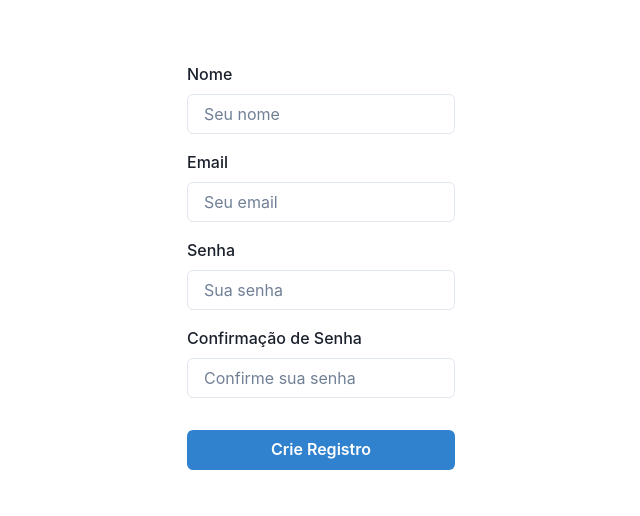
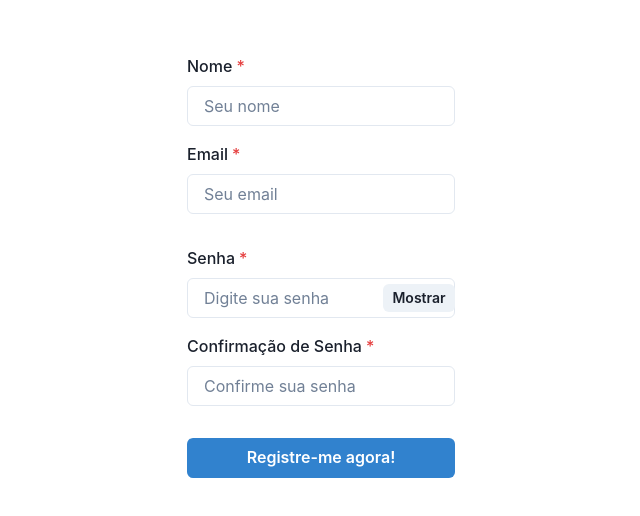
Before and after one commit to ricardo-melo-martins/chakra-ui-skeleton, a React (Create React App) app: page /registro in a window 1280 px wide. Shown: the part 134-650 px from the top of the page, without its empty margins (319-959 px from the left). Built offline with nearby package versions, Linux system fonts and the light colour scheme.

Commit message:
fix Login and Register page

```diff
--- a/src/index.tsx
+++ b/src/index.tsx
@@ -18,6 +18,10 @@ const root = ReactDOM.createRoot(container)
 const router = createBrowserRouter([
   {
     path: "/",
+    element: <LoginPage />,
+  },
+  {
+    path: "/login",
     element: <LoginPage />,
   },
   {
--- a/src/pages/auth/LoginPage.tsx
+++ b/src/pages/auth/LoginPage.tsx
@@ -1,7 +1,7 @@
 /* TODO:
 - onLogin message api error
 */
-import { Input, Button, FormControl, FormLabel, Box, Flex, Stack } from '@chakra-ui/react';
+import { Input, Button, FormControl, FormLabel, Box, Flex, Stack, InputGroup, InputRightElement, useDisclosure } from '@chakra-ui/react';
 import { redirect } from 'react-router-dom';
 import { useForm } from 'react-hook-form';
 import HttpClient from '../../config/api/httpClient';
@@ -14,6 +14,8 @@ type LoginFormData = {
 function LoginPage() {
 
     const { register, formState: { errors, isSubmitting }, handleSubmit } = useForm<LoginFormData>()
+
+    const { isOpen, onToggle } = useDisclosure();
 
     const onLogin = async (data: LoginFormData) => {
         try{
@@ -40,7 +42,7 @@ function LoginPage() {
 
                 <Stack spacing={4}>
 
-                    <FormControl>
+                    <FormControl isRequired>
                         <FormLabel>Email</FormLabel>
                         <Input
                             type="email"
@@ -50,13 +52,21 @@ function LoginPage() {
                         {errors.email && <span style={{ color: 'red' }}>Email inválido</span>}
                     </FormControl>
 
-                    <FormControl mt={4}>
-                        <FormLabel>Senha</FormLabel>
+                    <FormControl id="senha" isRequired mt={4}>
+                        <FormLabel htmlFor='password'>Senha</FormLabel>
+                        <InputGroup size='md'>
                         <Input
-                            type="password"
-                            placeholder="Digite sua senha"
+                            id='password'
+                            type={isOpen ? 'text' : 'password'}
+                            placeholder='Digite sua senha'
                             {...register("senha", { required: true, minLength: 6 })}
                         />
+                        <InputRightElement width='4.5rem'>
+                            <Button h='1.75rem' size='sm' onClick={onToggle}>
+                            {isOpen ? 'Esconder' : 'Mostrar'}
+                            </Button>
+                        </InputRightElement>
+                        </InputGroup>
                         {errors.senha && <span style={{ color: 'red' }}>Senha deve ter pelo menos 6 caracteres</span>}
                     </FormControl>
 
--- a/src/pages/auth/RegisterPage.tsx
+++ b/src/pages/auth/RegisterPage.tsx
@@ -1,9 +1,9 @@
 /* TODO:
 - remap data ajustar dados em DTO que são enviados pra /register
-- onRegister message criado
 - onRegister message api error
+- delay para redirecionar para login
 */
-import { Box, Button, Flex, FormControl, FormLabel, Input, Stack } from '@chakra-ui/react';
+import { Box, Button, Flex, FormControl, FormLabel, Input, InputGroup, InputRightElement, Stack, useDisclosure, useToast } from '@chakra-ui/react';
 import { redirect } from 'react-router-dom';
 import { useForm } from 'react-hook-form';
 import HttpClient from '../../config/api/httpClient';
@@ -28,12 +28,25 @@ function RegisterPage() {
 
     const { register, formState: { errors, isSubmitting }, handleSubmit } = useForm<RegisterFormData>()
 
+    const { isOpen, onToggle } = useDisclosure();
+
+    const toast = useToast();
+
     const onRegister = async (data: RegisterFormData) => {
         try{
             const response = await HttpClient.post('/auth/register', data);
             console.log('RegisterPage: response:', response.data);
 
-            return redirect("/login");
+            toast({
+                title: 'Cadastro realizado.',
+                description: "Nós recebemos seus dados de cadastro.",
+                status: 'success',
+                duration: 9000,
+                isClosable: true,
+            });
+
+            // return redirect("/login");
+
         } catch (error) {
             console.error('RegisterPage: Error:', error);
         }
@@ -50,27 +63,41 @@ function RegisterPage() {
         <form onSubmit={handleSubmit(onRegister)}>
 
             <Stack spacing={4}>
-                <FormControl id="nome">
-                    <FormLabel>Nome</FormLabel>
+                <FormControl id="nome" isRequired>
+                    <FormLabel htmlFor="nome">Nome</FormLabel>
                     <Input type="text" placeholder="Seu nome" {...register("nome", { required: true })}/>
                     {errors.nome && <span style={{ color: 'red' }}>Campo obrigatório</span>}
                 </FormControl>
 
-                <FormControl id="email">
-                    <FormLabel>Email</FormLabel>
+                <FormControl id="email" isRequired>
+                    <FormLabel htmlFor="email">Email</FormLabel>
                     <Input type="email" placeholder="Seu email" {...register("email", { required: true, pattern: /^\S+@\S+$/i })}/>
                     {errors.email && <span style={{ color: 'red' }}>Email inválido</span>}
                 </FormControl>
 
-                <FormControl id="senha">
-                    <FormLabel>Senha</FormLabel>
-                    <Input type="password" placeholder="Sua senha" {...register("senha", { required: true, minLength: 6 })} />
+                <FormControl id="senha" isRequired mt={4}>
+                    <FormLabel htmlFor='password'>Senha</FormLabel>
+                    <InputGroup size='md'>
+                    <Input
+                        id='password'
+                        type={isOpen ? 'text' : 'password'}
+                        placeholder='Digite sua senha'
+                        {...register("senha", { required: true, minLength: 6 })}
+                    />
+                    <InputRightElement width='4.5rem'>
+                        <Button h='1.75rem' size='sm' onClick={onToggle}>
+                        {isOpen ? 'Esconder' : 'Mostrar'}
+                        </Button>
+                    </InputRightElement>
+                    </InputGroup>
                     {errors.senha && <span style={{ color: 'red' }}>Senha deve ter pelo menos 6 caracteres</span>}
                 </FormControl>
 
-                <FormControl id="confirmaSenha">
+                <FormControl id="confirmaSenha" isRequired>
                     <FormLabel>Confirmação de Senha</FormLabel>
-                    <Input type="password" placeholder="Confirme sua senha" {...register("senhaConfirma", {
+                    <Input
+                        type="password"
+                        placeholder="Confirme sua senha" {...register("senhaConfirma", {
                         required: true,
                         // validate: (value) => value === document.querySelector('input[name="senha"]').value,
                     })} />
@@ -78,7 +105,7 @@ function RegisterPage() {
                 </FormControl>
 
                 <Button type="submit" colorScheme="blue" mt={4} w="100%" isLoading={isSubmitting} >
-                    Crie Registro
+                    Registre-me agora!
                 </Button>
 
                 {/*
```
